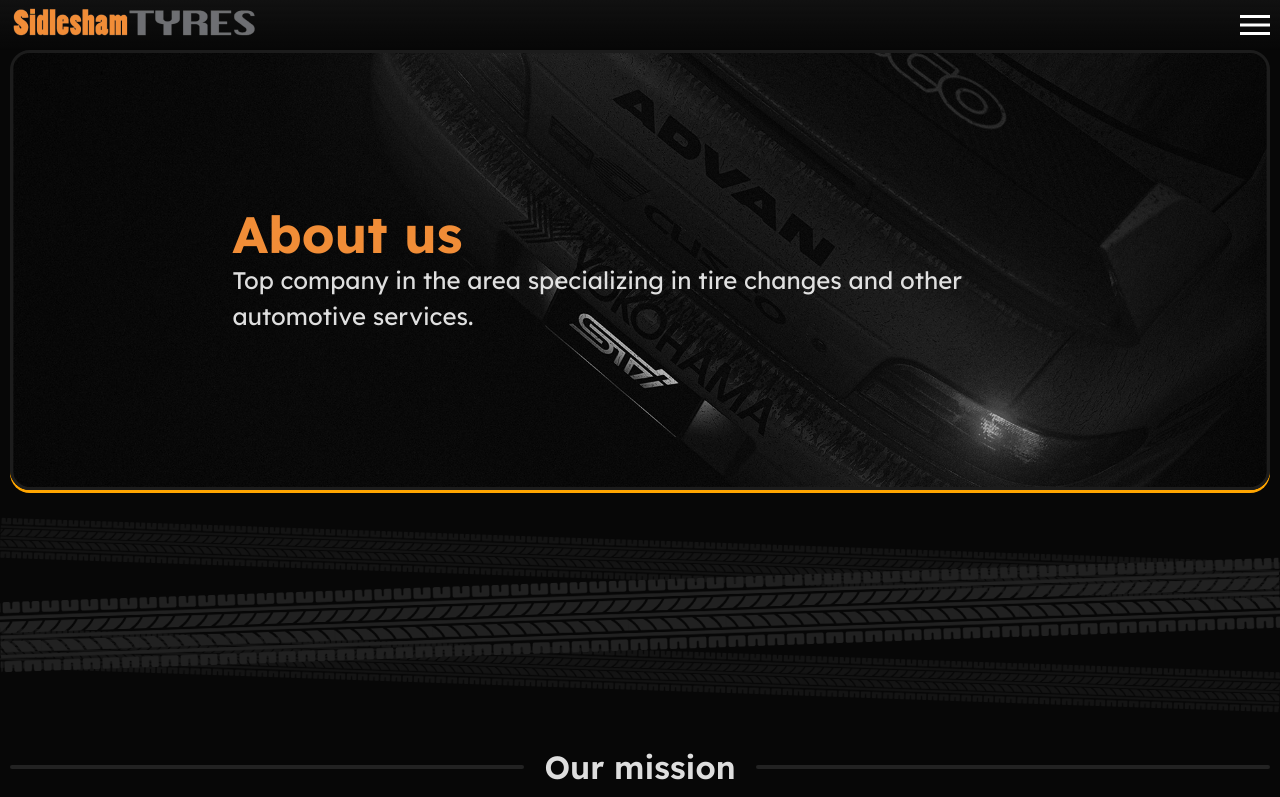
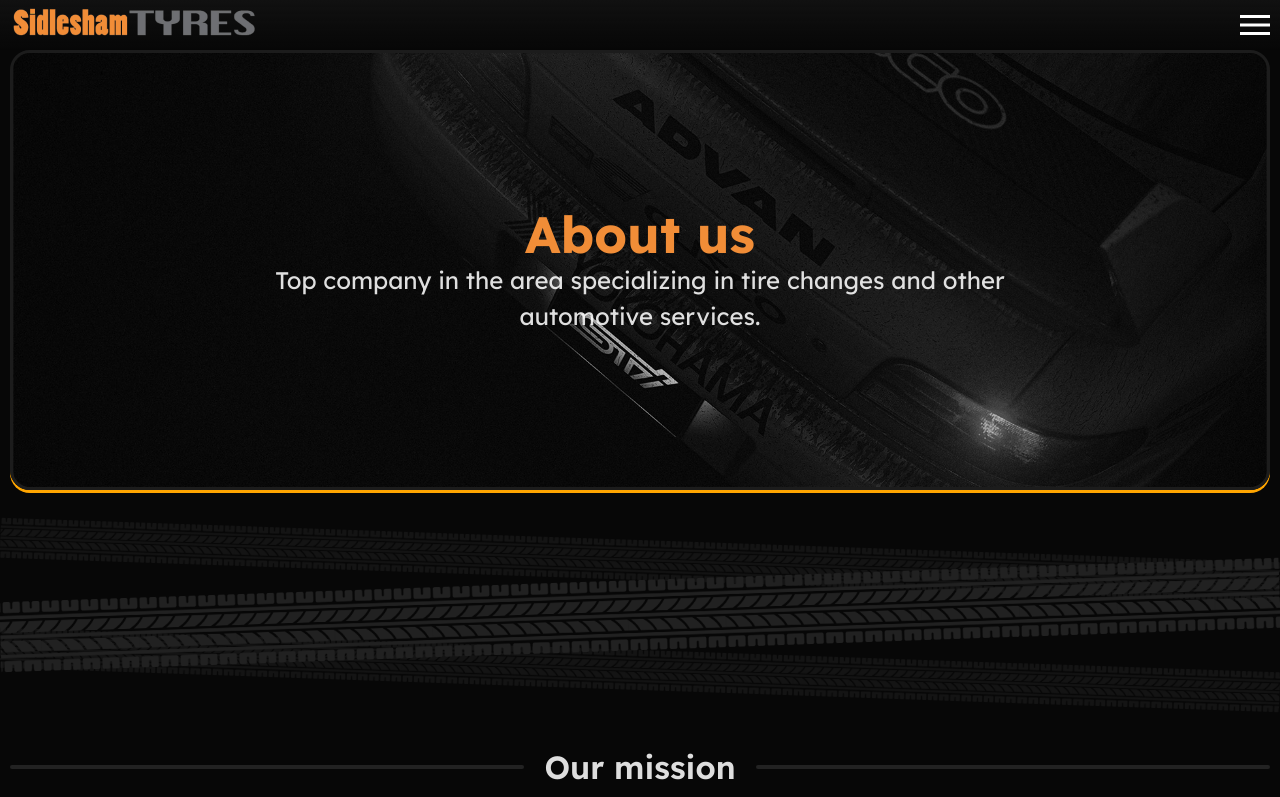
Before and after one commit to WitroxHunter/Sidlesham-Tyres, a React (Vite) app: page /Sidlesham-Tyres/about in a window 1280 px wide. Shown: the top 797 px of the page. Built offline with nearby package versions, Linux system fonts and the light colour scheme.

Commit message:
Small fix for "About us"

```diff
--- a/src/index.css
+++ b/src/index.css
@@ -408,6 +408,10 @@ button {
   width: 65%;
 }
 
+.pages-telebim-box .fontSizeMid {
+  width: 50%;
+}
+
 .pages-telebim-box span {
   line-height: normal;
 }
@@ -420,4 +424,13 @@ button {
   .pages-telebim {
     backdrop-filter: grayscale(1) brightness(0.75);
   }
+
+  .pages-telebim-box {
+    align-items: center;
+  }
+
+  .pages-telebim-box .fontSizeMid {
+    text-align: center;
+    width: 100%;
+  }
 }
--- a/src/pages/about-us.css
+++ b/src/pages/about-us.css
@@ -16,10 +16,6 @@
   padding: 3px 0px;
   border-radius: 5px;
   margin: 0 20px;
-}
-
-.fontSizeMid {
-  width: 50%;
 }
 
 .article-flex-box {
@@ -54,9 +50,6 @@
 
 
 @media (max-width: 1340px) {
-  .fontSizeMid {
-    width: 100%;
-  }
 
   .article-flex-forward,
   .article-flex-reverse {
```
